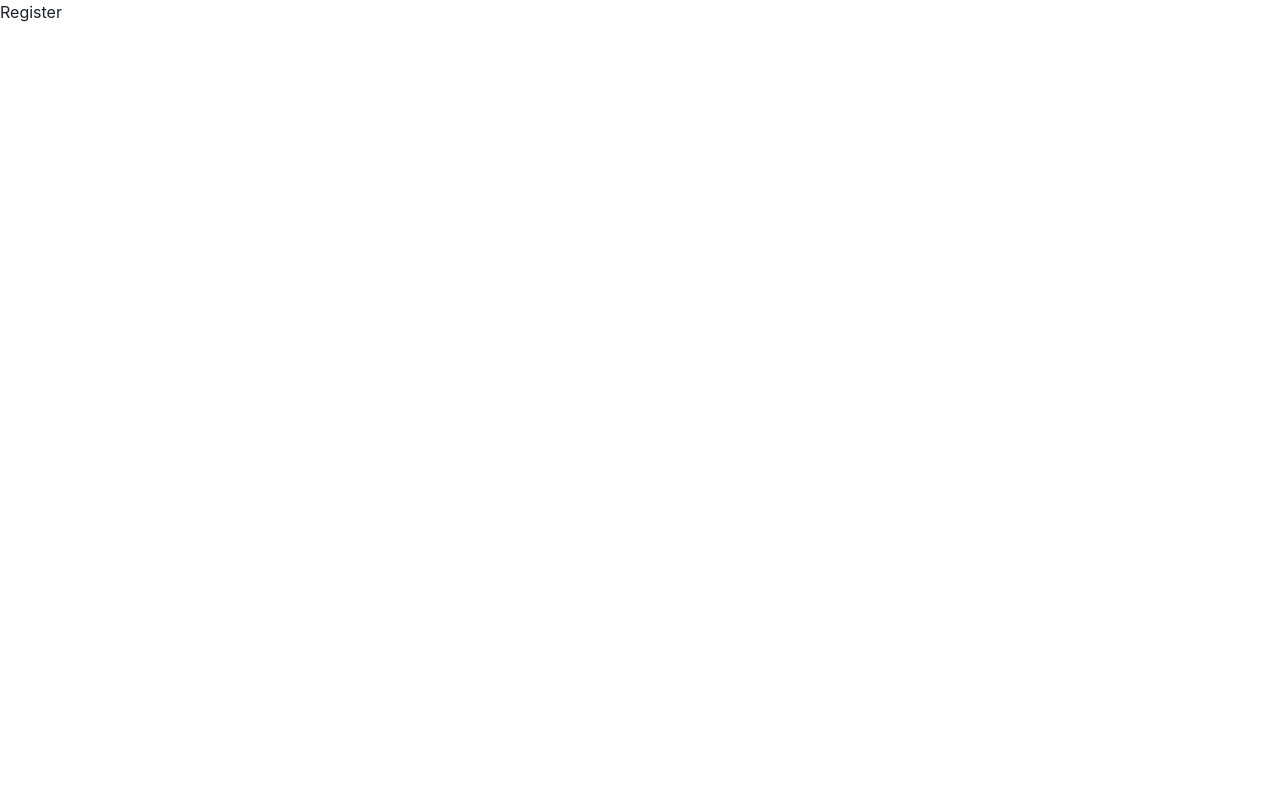
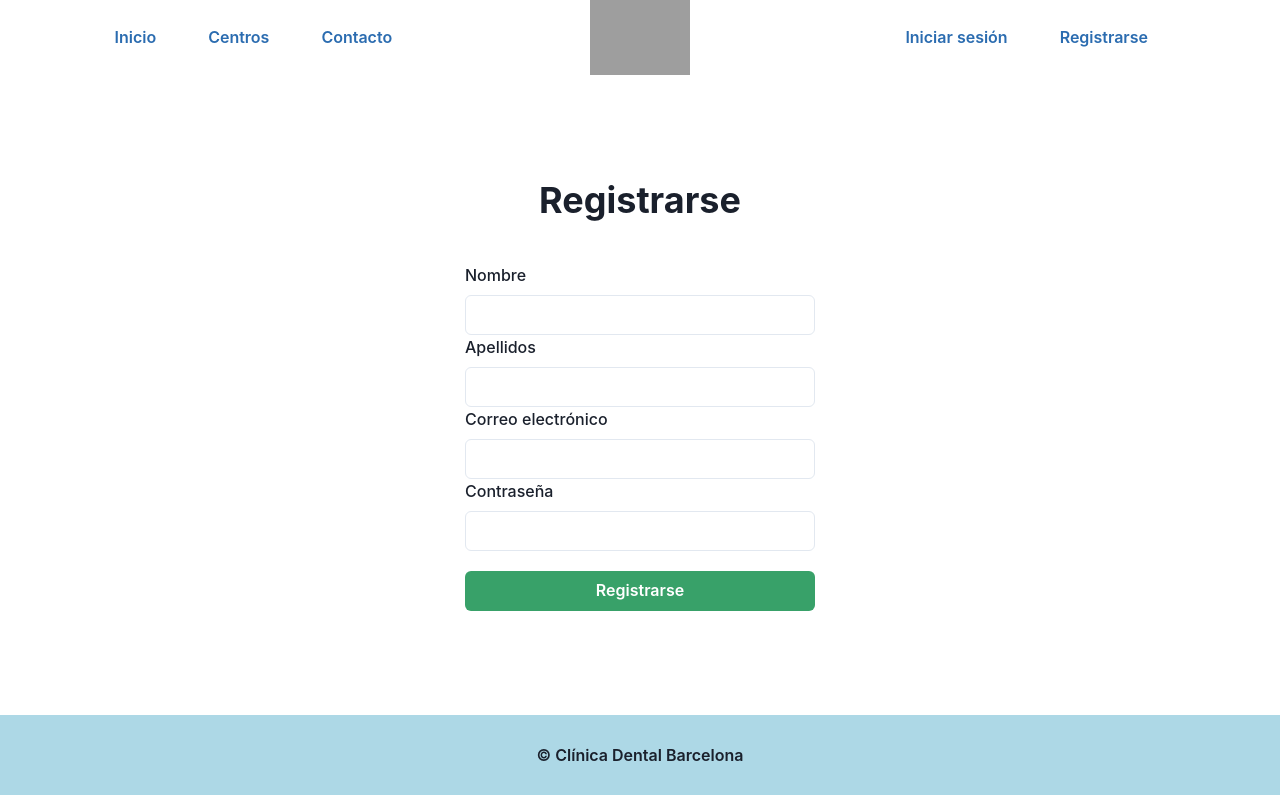
Before and after one commit to nicolaslanusse/FrontEndDentalClinic, a React (Vite) app: page /register in a window 1280 px wide. Built offline with nearby package versions, Linux system fonts and the light colour scheme; grey boxes are pictures that could not be loaded.

Commit message:
update and add forms to register

```diff
--- a/src/containers/Register.jsx
+++ b/src/containers/Register.jsx
@@ -1,8 +1,41 @@
 import React from 'react'
+import Header from '../components/Header'
+import Footer from '../components/Footer'
+import {
+  FormControl,
+  FormLabel,
+  Input,
+  Flex,
+  Button,
+  Heading
+} from '@chakra-ui/react'
 
 const Register = () => {
   return (
-    <div>Register</div>
+    <>
+        <Header />
+      <Flex h='70vh' flexDir='column' justifyContent='center' maxW='350px' mx='auto' my={10}>
+        <Heading textAlign='center' mb={10}>Registrarse</Heading>
+        <FormControl>
+          <FormLabel>Nombre</FormLabel>
+          <Input type='name' />
+        </FormControl>
+        <FormControl>
+          <FormLabel>Apellidos</FormLabel>
+          <Input type='name' />
+        </FormControl>
+        <FormControl>
+          <FormLabel>Correo electrónico</FormLabel>
+          <Input type='email' />
+        </FormControl>
+        <FormControl>
+          <FormLabel>Contraseña</FormLabel>
+          <Input type='password' />
+        </FormControl>
+        <Button type='submit' mt={5} colorScheme='green'>Registrarse</Button>
+      </Flex>
+      <Footer />
+    </>
   )
 }
 
```
